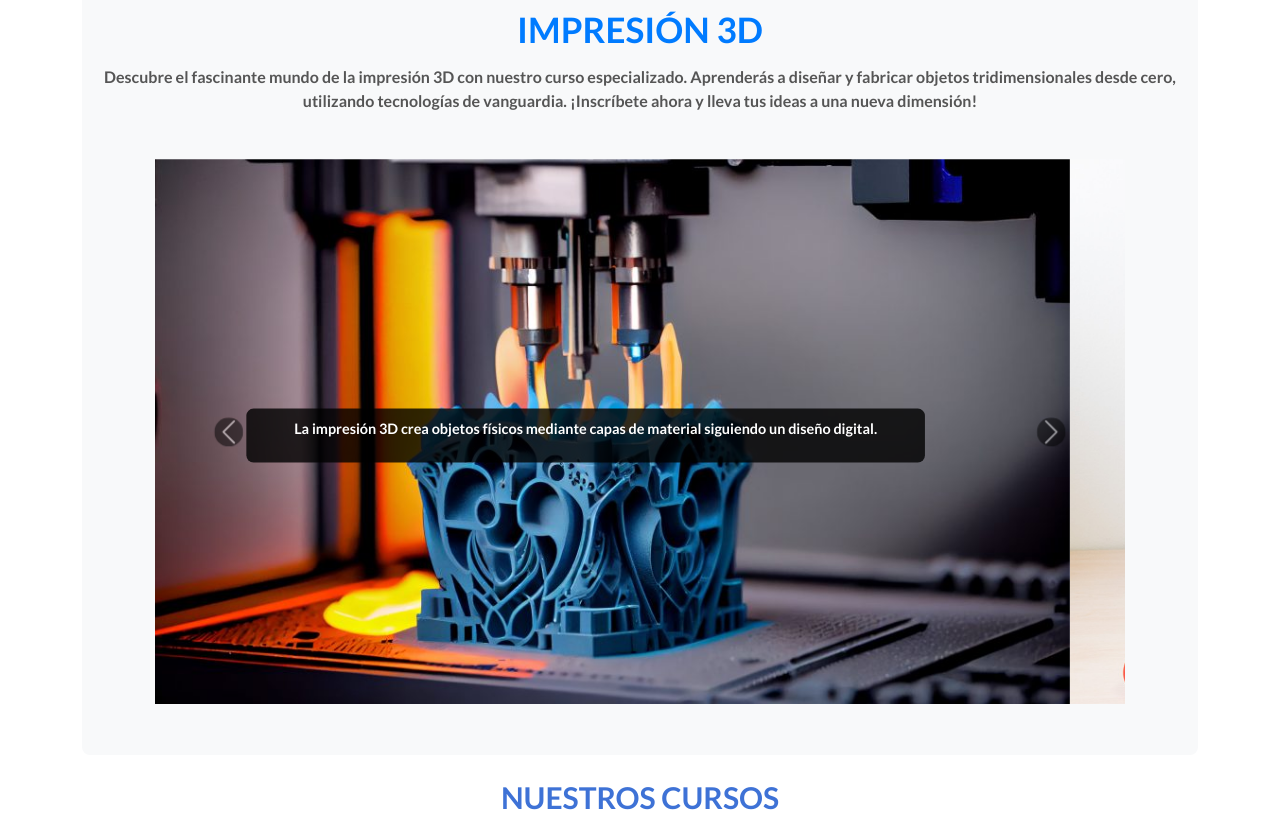
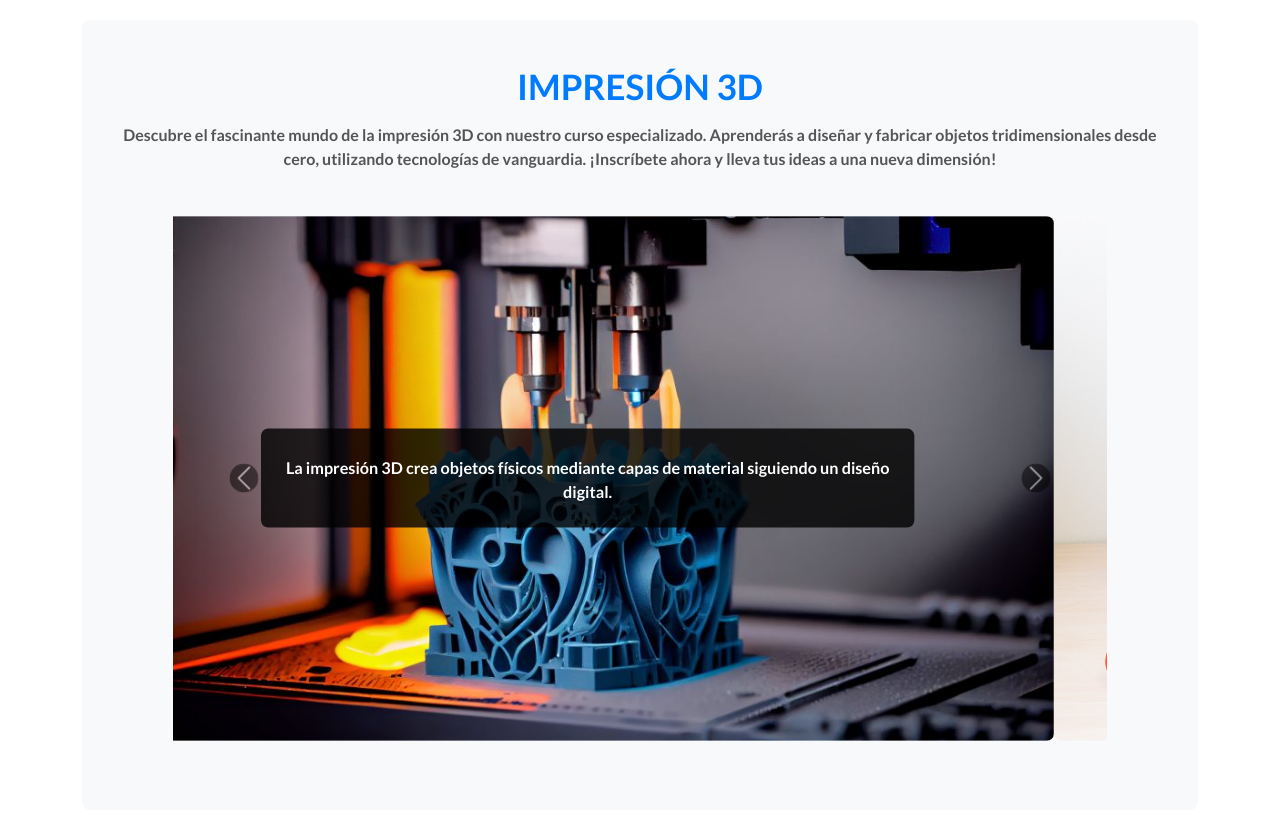
Before and after one commit to martincampanello/INTEC-integradorDW1, a plain HTML site: page robotica.html in a window 1280 px wide. Shown: the part 959-1782 px from the top of the page. Drawn offline with nearby package versions, Linux system fonts and the light colour scheme.

Commit message:
Add files via upload

```diff
--- a/robotica.html
+++ b/robotica.html
@@ -70,13 +70,15 @@
                     <div class="carousel-item active">
                         <img src="robotica.jpg" class="d-block w-100" alt="Robótica 1">
                         <div class="carousel-caption d-none d-md-block">
-                            <p>La robótica estudia, diseña y crea robots para automatizar tareas mediante programación y mecánica</p>
+                            <p id="textocarrusel">La robótica estudia, diseña y crea robots para automatizar tareas mediante programación y mecánica</p>
                         </div>
                     </div>
-                    <div class="carousel-item">
+
+
+                    <div class="carousel-item ">
                         <img src="robotica2.jpg" class="d-block w-100" alt="Robótica 2">
                         <div class="carousel-caption d-none d-md-block">
-                            <p>Experimenta el desarrollo de robots inteligentes para la industria</p>
+                            <p id="textocarrusel">Experimenta el desarrollo de robots inteligentes para la industria</p>
                         </div>
                     </div>
                 </div>
@@ -95,7 +97,7 @@
         <div class="course-section">
             <div class="course-header">IMPRESIÓN 3D</div>
             <div class="course-content">
-                <p>Descubre el fascinante mundo de la impresión 3D con nuestro curso especializado. Aprenderás a diseñar y fabricar objetos tridimensionales desde cero, utilizando tecnologías de vanguardia. ¡Inscríbete ahora y lleva tus ideas a una nueva dimensión!</p>
+                <p >Descubre el fascinante mundo de la impresión 3D con nuestro curso especializado. Aprenderás a diseñar y fabricar objetos tridimensionales desde cero, utilizando tecnologías de vanguardia. ¡Inscríbete ahora y lleva tus ideas a una nueva dimensión!</p>
             </div>
 
             <!-- Carrusel de Impresión 3D -->
@@ -104,13 +106,13 @@
                     <div class="carousel-item active">
                         <img src="impresion3d.jpg" class="d-block w-100" alt="Impresión 3D 1">
                         <div class="carousel-caption d-none d-md-block">
-                            <p>La impresión 3D crea objetos físicos mediante capas de material siguiendo un diseño digital.</p>
+                            <p id="textocarrusel">La impresión 3D crea objetos físicos mediante capas de material siguiendo un diseño digital.</p>
                         </div>
                     </div>
                     <div class="carousel-item">
                         <img src="impresion3d2.jpg" class="d-block w-100" alt="Impresión 3D 2">
                         <div class="carousel-caption d-none d-md-block">
-                            <p>Aprende a fabricar prototipos personalizados para diferentes industrias</p>
+                            <p id="textocarrusel">Aprende a fabricar prototipos personalizados para diferentes industrias</p>
                         </div>
                     </div>
                 </div>
--- a/style.css
+++ b/style.css
@@ -35,66 +35,6 @@ font-weight: bold;
 }
 .navbar .dropdown-toggle::after {
   display: none;
-}
-
-/* Ajustes para dispositivos móviles */
-@media (max-width: 767px) {
-  #logo {
-    width: 100px;
-    height: 60px;
-  }
-
-  /* Ajustes del texto en dispositivos pequeños */
-  #colornav1 {
-    font-size: 14px;
-    text-align: center;
-    line-height: 1.2;
-  }
-
-  /* Reduce padding y margenes en links para mejor adaptabilidad */
-  .navbar-nav .nav-link {
-    padding: 10px 0;
-    font-size: 14px;
-  }
-
-  .navbar-nav {
-    text-align: center;
-  }
-}
-/* Ajustes para pantallas pequeñas */
-@media (max-width: 576px) { /* Ajuste para pantallas más pequeñas, típicamente móviles */
-  #logo {
-    width: 110px; /* Reduce el tamaño del logo */
-    height: 60px;
-  }
-
-  #colornav1 {
-    font-size: 12px;
-    text-align: center;
-    line-height: 1.2;
-  }
-
-  /* Ajusta el botón de hamburguesa y su alineación */
-  #hamburger-toggler {
-    margin-left: auto;
-  }
-
-  /* Modifica el menú colapsado para pantallas más pequeñas */
-  .navbar-collapse {
-
-    padding: 15px;
-  }
-
-  /* Ajusta el estilo de los enlaces en dispositivos móviles */
-  .navbar-nav .nav-link {
-    color: white !important;
-    font-size: 14px;
-    padding: 8px 0; /* Reduce el espaciado */
-  }
-
-  .navbar-nav {
-    text-align: center; /* Centra el texto en el menú desplegable */
-  }
 }
 
 .carousel-overlay {
@@ -193,13 +133,6 @@ height: 200px;
 
 /*TESTIMONIOS*/
 
-#testimonio{
-/* background-color: #D2DDDF;*/
-color: #3E72D6;
-font-size: 26px;
-font-weight: bold;
-display:inline-flex;
-}
 .testimonial-card {
 background-color: #D9D9D9;
 color: #fff;
@@ -240,13 +173,6 @@ color:#4D72D6;
 background-color: #7FACE1 !important;
 }
 
-#testimonio {
-  color: #3E72D6;
-  font-size: 26px;
-  font-weight: bold;
-}
-
-
 .star-rating {
   color: #FFD700;
 }
@@ -264,14 +190,11 @@ background-color: #7FACE1 !important;
   margin-bottom: 20px; /* Agrega margen para separación */
 }
 
-
-
 .star-rating {
   color: #FFD700;
   font-size: 20px;
   text-shadow: 1px 1px 2px rgba(0, 0, 0, 0.3);
 }
-
 
 .testimonial-card:hover {
   opacity: 0.9; /* Reducir un poco la opacidad */
@@ -391,6 +314,45 @@ gap: 10px;
     height: 50px;
   }
 }
+
+
+@media (max-width: 576px) {
+  #logo {
+    width: 110px;
+    height: 50px;
+  }
+
+  #colornav1 {
+    font-size: 12px;
+    text-align: center;
+    line-height: 1.2;
+  }
+
+  #hamburger-toggler {
+    margin-left: auto;
+  }
+
+  .navbar-collapse {
+
+    padding: 15px;
+  }
+
+  .navbar-nav .nav-link {
+    color: white !important;
+    font-size: 14px;
+    padding: 8px 0;
+  }
+
+  .navbar-nav {
+    text-align: center;
+  }
+  #main-title{
+    font-size: 35px;
+    color: #3E72D6;
+  }
+
+}
+
 
 /*ESTILOS PARA EL MODAL*/
 /* Estilos del botón */
--- a/style2.css
+++ b/style2.css
@@ -40,9 +40,6 @@ font-weight: bold;
   color: black;
 }
 
-#logo {
-  margin-left: 10px;
-}
 
 #foter {
   background-color: #3E72D6;
@@ -243,14 +240,13 @@ margin: 10px;
   margin: 10px;
 }
 
-#testimonio{
- /* background-color: #D2DDDF;*/
+#testimonio {
   color: #3E72D6;
-  font-size: 30px;
+  font-size: 26px;
   font-weight: bold;
-  display:inline-flex;
+  display: block; /* Cambiado de inline-flex a block */
+  margin-bottom: 20px; /* Agrega margen para separación */
 }
-
 
 
 @media (max-width: 600px) {
--- a/style3.css
+++ b/style3.css
@@ -210,18 +210,19 @@ background-color: #000000;
 .card {
   margin: 10px;
 }
-#testimonio{
- /* background-color: #D2DDDF;*/
+#testimonio {
   color: #3E72D6;
-  font-size: 30px;
+  font-size: 26px;
   font-weight: bold;
-  display:inline-flex;
+  display: block; /* Cambiado de inline-flex a block */
+  margin-bottom: 20px; /* Agrega margen para separación */
 }
+
 .course-section {
-  padding: 20px;
+  padding: 40px;
   background-color: #f8f9fa;
   border-radius: 8px;
-  margin: 20px 0;
+  margin: 30px 0;
 }
 
 .course-content {
@@ -239,6 +240,11 @@ background-color: #000000;
 }
 
 
+#textocarrusel{
+  margin-top: 20px;
+  font-size: 18px;
+}
+
 .course-carousel {
   max-width: 100%;
   margin: 0 auto;
@@ -250,13 +256,7 @@ background-color: #000000;
   overflow: hidden;
 }
 
-.course-carousel .carousel-item img {
-  width: 100%;
-  height: 100%;
-  object-fit: cover;
-}
-
-.course-carousel .carousel-caption {
+.course-carousel  .carousel-caption {
  background-color: rgba(0, 0, 0, 0.8);
   padding: 10px;
   border-radius: 8px;
@@ -265,7 +265,13 @@ background-color: #000000;
   bottom: 50%;
   transform: translateY(50%);
 }
-
+.course-carousel .carousel-item img {
+  width: 100%; /* Asegura que las imágenes se expanden horizontalmente */
+  height: 50%; /* Mantiene las proporciones originales */
+  object-fit: cover; /* Asegura que las imágenes llenen el espacio sin deformarse */
+  aspect-ratio: 16 / 9; /* Forza una proporción estándar */
+  border-radius: 8px;
+}
 .course-carousel .carousel-caption h5 {
   margin: 0;
 }
@@ -273,7 +279,7 @@ background-color: #000000;
 /* Ajustes responsivos */
 @media (max-width: 768px) {
   .course-header {
-      font-size: 1.25rem;
+      font-size: 28px;
   }
 
   .course-caption {
@@ -283,7 +289,7 @@ background-color: #000000;
 
 @media (max-width: 576px) {
   .course-header {
-      font-size: 1rem;
+      font-size: 26px;
   }
 
   .course-caption h5 {
@@ -366,7 +372,6 @@ text-align: center;
     font-size:25px;
   }
 
-
   #logofooter {
     width: 100px;
     height: 50px;
```
